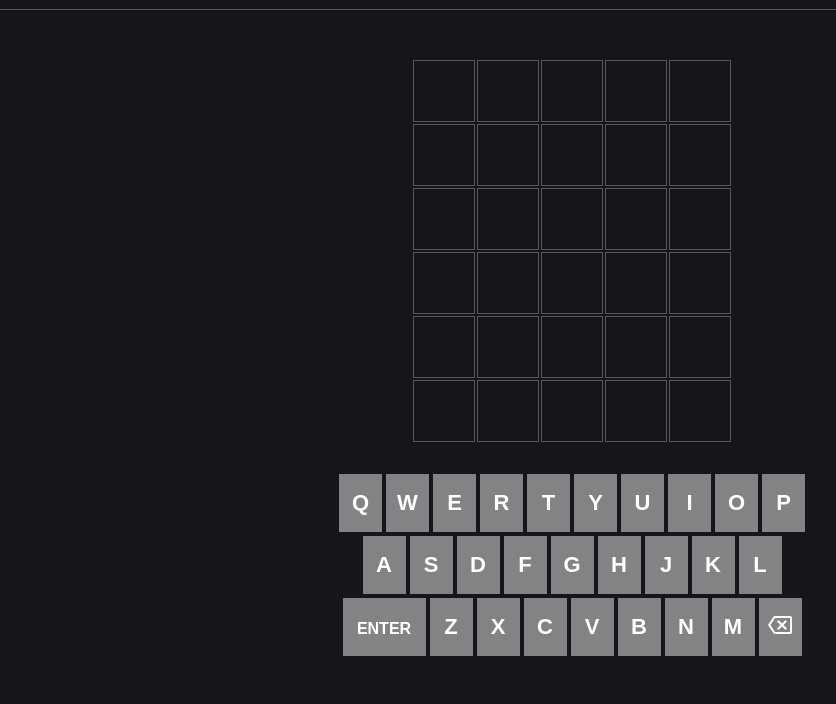
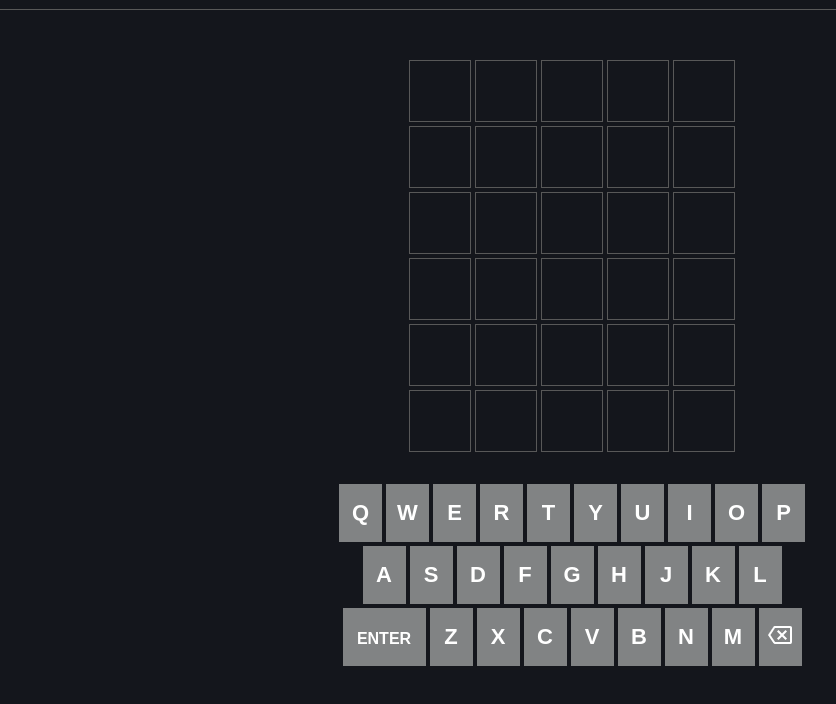
Before and after one commit to Jinacio23/Clone_Wordle, a plain HTML site: page index.html in a window 1280 px wide. Shown: the part 70-774 px from the top of the page, without its empty margins (68-904 px from the left). Drawn offline with Linux system fonts and the light colour scheme.

Commit message:
Em desenvolvimento...

```diff
--- a/CSS/estilos.css
+++ b/CSS/estilos.css
@@ -24,16 +24,31 @@ main{
 
 .board{
     display: grid;
-    grid-template-columns: repeat(5, 1fr);
-    column-gap: 2px;
+    grid-template-rows: repeat(5, 1fr);
+    row-gap: 2px;
     margin-bottom: 30px;
 }
 
+.coluna{
+    display: flex;
+    gap: 4px;
+}
+
 .coluna .letra{
+    display: block;
     width: 62px;
     height: 62px;
     border: 1px solid #585858;
     margin-bottom: 2px;
+    background-color: #14161C;
+    color: #fff;
+    font-size: 36px;
+    font-weight: 700;
+    text-align: center;
+    outline: none;
+}
+.letra.selecionado{
+    background-color: #222630;
 }
 
 .teclado{
--- /dev/null
+++ b/JS/script.js
@@ -0,0 +1,83 @@
+const palpite = document.querySelector('.abilitado')
+const letra = document.querySelectorAll('.letra')
+let fileira = document.querySelector('.coluna.l1')
+
+const palavra = ['canoa','balao','arpeu']
+const alfabeto = ['a','b','c','d','e','f','g','h','i','j','k','l','m','n','o','p','q','r','s','t','u','v','w','x','y','z']
+
+let nodes = palpite.children
+//console.log(nodes);
+
+//Resposta final
+function SelecionarPalavra() {
+    let x = Math.floor(Math.random() * palavra.length)
+    return palavra[x]
+}
+let resposta = SelecionarPalavra()
+
+//letra focada
+function focar(b) {
+    letra.forEach((box) => {
+        box.classList.remove('selecionado')
+    })
+    b.classList.add('selecionado')
+}
+
+tentativaAtual()
+
+checarResposta()
+
+//Controle de teclas (De A - Z)
+letra.forEach(addEventListener('keypress', (e) => {
+    if(alfabeto.includes(e.key)){
+        return e.target.value = e.key.toUpperCase()
+    } else {
+        e.returnValue = false
+    }
+}));
+
+//Tentativa atual
+function tentativaAtual() {
+    for(let i = 0; i < nodes.length; i++){
+    nodes[i].removeAttribute('disabled')
+}
+}
+
+//Confirmar palpite
+function checarResposta() {
+    addEventListener('keypress', (e) => {
+        let tentativa = []
+
+        if(e.keyCode === 13){
+            for(let i = 0; i < nodes.length; i++){
+                if(nodes[i].value == ""){
+                    alert('complete a palavra primeiro')
+                    break
+                }
+            }
+        }
+
+        for(let t = 0; t < nodes.length; t++){
+            tentativa.push(nodes[t].value)
+        }
+
+        if(tentativa.join("") == resposta.toUpperCase()){
+            alert('Parabéns, você acertou!')
+            //reiniciar jogo
+        } else {
+            //proxima tentativa
+        }
+
+    })
+}
+
+
+//Proxima letra - tecla de espaço
+// function proximaLetra() {
+//     letra.forEach(addEventListener('keypress', (e) => {
+//         let selecao = document.querySelector('selecionado')
+//         if(e.keyCode === 32) {
+
+//         }
+//     }))
+// }
--- a/index.html
+++ b/index.html
@@ -7,6 +7,8 @@
 
     <link rel="stylesheet" href="CSS/reset.css">
     <link rel="stylesheet" href="CSS/estilos.css">
+
+    <script src="JS/script.js" defer></script>
 </head>
 <body>
     <header>
@@ -17,45 +19,53 @@
 
     <main>
         <section class="board">
-            <div class="coluna l1">
-                <div class="letra"></div>
-                <div class="letra"></div>
-                <div class="letra"></div>
-                <div class="letra"></div>
-                <div class="letra"></div>
-                <div class="letra"></div>
+            <div class="coluna l1 abilitado">
+                <input type="text" maxlength="1" class="letra" disabled onfocus="focar(this)">
+                <input type="text" maxlength="1" class="letra" disabled onfocus="focar(this)">
+                <input type="text" maxlength="1" class="letra" disabled onfocus="focar(this)">
+                <input type="text" maxlength="1" class="letra" disabled onfocus="focar(this)">
+                <input type="text" maxlength="1" class="letra" disabled onfocus="focar(this)">
+
             </div>
             <div class="coluna l2">
-                <div class="letra"></div>
-                <div class="letra"></div>
-                <div class="letra"></div>
-                <div class="letra"></div>
-                <div class="letra"></div>
-                <div class="letra"></div>
+                <input type="text" maxlength="1" class="letra" disabled onfocus="focar(this)">
+                <input type="text" maxlength="1" class="letra" disabled onfocus="focar(this)">
+                <input type="text" maxlength="1" class="letra" disabled onfocus="focar(this)">
+                <input type="text" maxlength="1" class="letra" disabled onfocus="focar(this)">
+                <input type="text" maxlength="1" class="letra" disabled onfocus="focar(this)">
+
             </div>
             <div class="coluna l3">
-                <div class="letra"></div>
-                <div class="letra"></div>
-                <div class="letra"></div>
-                <div class="letra"></div>
-                <div class="letra"></div>
-                <div class="letra"></div>
+                <input type="text" maxlength="1" class="letra" disabled onfocus="focar(this)">
+                <input type="text" maxlength="1" class="letra" disabled onfocus="focar(this)">
+                <input type="text" maxlength="1" class="letra" disabled onfocus="focar(this)">
+                <input type="text" maxlength="1" class="letra" disabled onfocus="focar(this)">
+                <input type="text" maxlength="1" class="letra" disabled onfocus="focar(this)">
+
             </div>
             <div class="coluna l4">
-                <div class="letra"></div>
-                <div class="letra"></div>
-                <div class="letra"></div>
-                <div class="letra"></div>
-                <div class="letra"></div>
-                <div class="letra"></div>
+                <input type="text" maxlength="1" class="letra" disabled onfocus="focar(this)">
+                <input type="text" maxlength="1" class="letra" disabled onfocus="focar(this)">
+                <input type="text" maxlength="1" class="letra" disabled onfocus="focar(this)">
+                <input type="text" maxlength="1" class="letra" disabled onfocus="focar(this)">
+                <input type="text" maxlength="1" class="letra" disabled onfocus="focar(this)">
+
             </div>
             <div class="coluna l5">
-                <div class="letra"></div>
-                <div class="letra"></div>
-                <div class="letra"></div>
-                <div class="letra"></div>
-                <div class="letra"></div>
-                <div class="letra"></div>
+                <input type="text" maxlength="1" class="letra" disabled onfocus="focar(this)">
+                <input type="text" maxlength="1" class="letra" disabled onfocus="focar(this)">
+                <input type="text" maxlength="1" class="letra" disabled onfocus="focar(this)">
+                <input type="text" maxlength="1" class="letra" disabled onfocus="focar(this)">
+                <input type="text" maxlength="1" class="letra" disabled onfocus="focar(this)">
+
+            </div>
+            <div class="coluna l6">
+                <input type="text" maxlength="1" class="letra" disabled>
+                <input type="text" maxlength="1" class="letra" disabled>
+                <input type="text" maxlength="1" class="letra" disabled>
+                <input type="text" maxlength="1" class="letra" disabled>
+                <input type="text" maxlength="1" class="letra" disabled>
+
             </div>
         </section>
         <section class="teclado">
```
